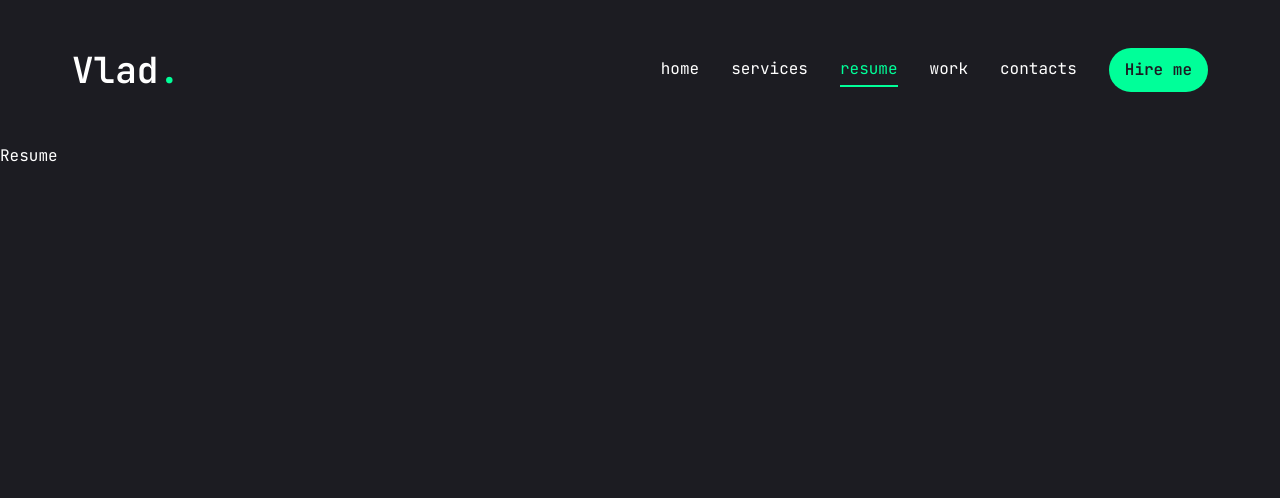
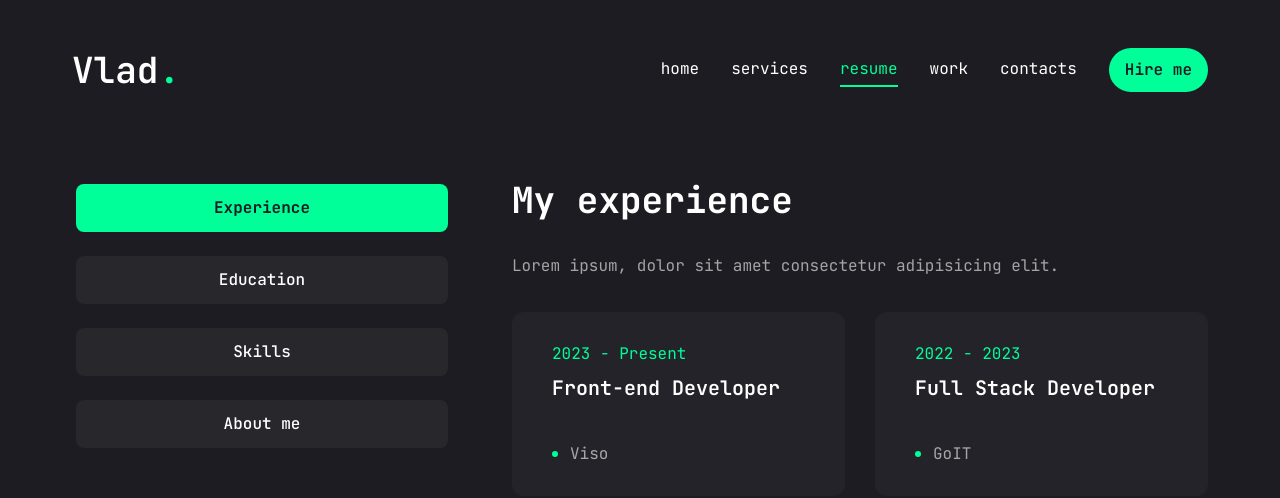
Before and after one commit to Parkhomovych/My_Portfolio, a Next.js app: page /resume in a window 1280 px wide. Shown: the top 498 px of the page. Built offline with nearby package versions, Linux system fonts and the light colour scheme.

Commit message:
add resume page

```diff
--- a/src/app/contacts/page.tsx
+++ b/src/app/contacts/page.tsx
@@ -1,3 +1,3 @@
-export default function Page() {
+export default function ContactsPage() {
   return <section className="">Contacts</section>;
 }
--- a/src/app/page.tsx
+++ b/src/app/page.tsx
@@ -3,7 +3,7 @@
 import { Stats } from "@/components/Stats";
 import { Button } from "@/components/ui/button";
 import { FiDownload } from "react-icons/fi";
-export default function Home() {
+export default function HomePage() {
   return (
     <section className="h-full">
       <div className="container mx-auto h-full">
--- a/src/app/resume/page.tsx
+++ b/src/app/resume/page.tsx
@@ -1,3 +1,296 @@
-export default function Page() {
-  return <section className="">Resume</section>;
+"use client";
+import {
+  SiTailwindcss,
+  SiTypescript,
+  SiNextdotjs,
+  SiRemix,
+  SiNestjs,
+} from "react-icons/si";
+import {
+  FaHtml5,
+  FaCss3,
+  FaJs,
+  FaReact,
+  FaNode,
+  FaDocker,
+} from "react-icons/fa";
+
+import { Tabs, TabsContent, TabsList, TabsTrigger } from "@/components/ui/tabs";
+import {
+  Tooltip,
+  TooltipContent,
+  TooltipProvider,
+  TooltipTrigger,
+} from "@/components/ui/tooltip";
+import { ScrollArea } from "@/components/ui/scroll-area";
+import { motion } from "framer-motion";
+const about = {
+  title: "About me",
+  description: "Lorem ipsum dolor sit amet consectetur adipisicing elit.",
+  info: [
+    {
+      fieldName: "Name",
+      fieldValue: "Vlad Parkhomovych",
+    },
+    {
+      fieldName: "Phone",
+      fieldValue: "(+380) 068 953 **** ",
+    },
+    {
+      fieldName: "Experience",
+      fieldValue: "1+ Year",
+    },
+    {
+      fieldName: "Telegram",
+      fieldValue: "@adamantinevlad",
+    },
+    {
+      fieldName: "Nationality",
+      fieldValue: "Ukrainian",
+    },
+    {
+      fieldName: "Email",
+      fieldValue: "adamantinevlad@gmail.com",
+    },
+    {
+      fieldName: "Freelance",
+      fieldValue: "Available",
+    },
+    {
+      fieldName: "Languages",
+      fieldValue: "English, Ukrainian",
+    },
+  ],
+};
+const experience = {
+  icon: "",
+  title: "My experience",
+  description: "Lorem ipsum, dolor sit amet consectetur adipisicing elit.",
+  items: [
+    {
+      company: "Viso",
+      position: "Front-end Developer",
+      duration: "2023 - Present",
+    },
+    {
+      company: "GoIT",
+      position: "Full Stack Developer",
+      duration: "2022 - 2023",
+    },
+  ],
+};
+const education = {
+  icon: "",
+  title: "My education",
+  description: "Lorem ipsum, dolor sit amet consectetur adipisicing elit.",
+  items: [
+    {
+      institution: "GoIT",
+      degree: "Full Stack Web Development",
+      duration: "2022 - 2023",
+    },
+    {
+      institution: "codecademy",
+      degree: "Full Stack Web Development Bootcamp",
+      duration: "2022 - 2023",
+    },
+    {
+      institution: "Online Course",
+      degree: "Full Stack Mobile Development",
+      duration: "2022 - 2023",
+    },
+  ],
+};
+const skills = {
+  icon: "",
+  title: "My skills",
+  description: "Lorem ipsum, dolor sit amet consectetur adipisicing elit.",
+  skillsList: [
+    {
+      icon: <FaHtml5 />,
+      name: "html 5",
+    },
+    {
+      icon: <FaCss3 />,
+      name: "css 3",
+    },
+    {
+      icon: <SiTailwindcss />,
+      name: "tailwindcss",
+    },
+    {
+      icon: <FaJs />,
+      name: "javaScript",
+    },
+    {
+      icon: <SiTypescript />,
+      name: "typeScript",
+    },
+    {
+      icon: <FaReact />,
+      name: "react.js",
+    },
+    {
+      icon: <SiNextdotjs />,
+      name: "next.js",
+    },
+    {
+      icon: <SiRemix />,
+      name: "remix.js",
+    },
+    {
+      icon: <FaNode />,
+      name: "node.js",
+    },
+    {
+      icon: <SiNestjs />,
+      name: "nest.js",
+    },
+    {
+      icon: <FaDocker />,
+      name: "docker",
+    },
+  ],
+};
+
+export default function ResumePage() {
+  return (
+    <motion.section
+      initial={{ opacity: 0 }}
+      animate={{
+        opacity: 1,
+        transition: { delay: 2.4, duration: 0.4, ease: "easeIn" },
+      }}
+      className=" min-h-[80vh] flex items-center justify-center py-12 xl:py-0"
+    >
+      <div className="container mx-auto">
+        <Tabs
+          defaultValue="experience"
+          className="flex flex-col xl:flex-row gap-[60px]"
+        >
+          <TabsList className="flex flex-col w-full max-w-[380px] mx-auto xl:mx-0 gap-6">
+            <TabsTrigger value="experience">Experience</TabsTrigger>
+            <TabsTrigger value="education">Education</TabsTrigger>
+            <TabsTrigger value="skills">Skills</TabsTrigger>
+            <TabsTrigger value="about">About me</TabsTrigger>
+          </TabsList>
+          {/* content */}
+          <div className=" min-h-[70vh] w-full ">
+            {/* experience */}
+            <TabsContent value="experience" className=" w-full">
+              <div className="flex flex-col gap-[30px] text-center xl:text-left ">
+                <h3 className="text-4xl font-bold">{experience.title}</h3>
+                <p className=" max-w-[600px] text-white/60 mx-auto xl:mx-0">
+                  {experience.description}
+                </p>
+                <ScrollArea className="h-[400px]">
+                  <ul className="grid grid-cols-1 lg:grid-cols-2 gap-[30px]">
+                    {experience.items.map((i, index) => (
+                      <li
+                        key={index}
+                        className="bg-[#232329] h-[184px] py-6 px-10 rounded-xl flex flex-col justify-center items-center lg:items-start gap-1"
+                      >
+                        <span className="text-accent">{i.duration}</span>
+                        <h3 className="text-xl max-w-[260px] min-h-[60px] text-center lg:text-left">
+                          {i.position}
+                        </h3>
+                        <div className="flex items-center gap-3">
+                          {/* dot */}
+                          <span className="w-[6px] h-[6px] rounded-full bg-accent"></span>
+                          <p className="text-white/60 ">{i.company}</p>
+                        </div>
+                      </li>
+                    ))}
+                  </ul>
+                </ScrollArea>
+              </div>
+            </TabsContent>
+
+            {/* education */}
+            <TabsContent value="education" className=" w-full">
+              <div className="flex flex-col gap-[30px] text-center xl:text-left ">
+                <h3 className="text-4xl font-bold">{education.title}</h3>
+                <p className=" max-w-[600px] text-white/60 mx-auto xl:mx-0">
+                  {education.description}
+                </p>
+                <ScrollArea className="h-[400px]">
+                  <ul className="grid grid-cols-1 lg:grid-cols-2 gap-[30px]">
+                    {education.items.map((i, index) => (
+                      <li
+                        key={index}
+                        className="bg-[#232329] h-[184px] py-6 px-10 rounded-xl flex flex-col justify-center items-center lg:items-start gap-1"
+                      >
+                        <span className="text-accent">{i.duration}</span>
+                        <h3 className="text-xl max-w-[260px] min-h-[60px] text-center lg:text-left">
+                          {i.degree}
+                        </h3>
+                        <div className="flex items-center gap-3">
+                          {/* dot */}
+                          <span className="w-[6px] h-[6px] rounded-full bg-accent"></span>
+                          <p className="text-white/60 ">{i.institution}</p>
+                        </div>
+                      </li>
+                    ))}
+                  </ul>
+                </ScrollArea>
+              </div>
+            </TabsContent>
+            {/* skills */}
+            <TabsContent value="skills" className=" w-full">
+              <div className="flex flex-col gap-[30px]">
+                <div className="flex flex-col gap-[30px] text-center xl:text-left ">
+                  <h3 className="text-4xl font-bold">{skills.title}</h3>
+                  <p className=" max-w-[600px] text-white/60 mx-auto xl:mx-0">
+                    {skills.description}
+                  </p>
+                </div>
+                <ul className="grid grid-cols-2 sm:grid-cols-3 md:grid-cols-4 xl:gap-[30px]">
+                  {skills.skillsList.map((i, index) => (
+                    <li key={index}>
+                      <TooltipProvider delayDuration={100}>
+                        <Tooltip>
+                          <TooltipTrigger className="w-full h-[150px] bg-[#232329] rounded-xl flex items-center justify-center group">
+                            <div className="text-6xl group-hover:text-accent transition-all duration-300">
+                              {i.icon}
+                            </div>
+                          </TooltipTrigger>
+                          <TooltipContent>
+                            <p className=" capitalize">{i.name}</p>
+                          </TooltipContent>
+                        </Tooltip>
+                      </TooltipProvider>
+                    </li>
+                  ))}
+                </ul>
+              </div>
+            </TabsContent>
+
+            {/* about */}
+            <TabsContent
+              value="about"
+              className=" w-full text-center xl:text-left"
+            >
+              <div className="flex flex-col gap-[30px]">
+                <h3 className="text-4xl text-bold">{about.title}</h3>
+                <p className="max-w-[600px] text-white/60 mx-auto xl:mx-0">
+                  {about.description}
+                </p>
+                <ul className="grid grid-cols-1 xl:grid-cols-2 gap-y-6 max-w-[620px] mx-auto xl:mx-0">
+                  {about.info.map((i, index) => (
+                    <li
+                      className="flex items-center justify-center xl:justify-start gap-4"
+                      key={index}
+                    >
+                      <span className="text-white/60">{i.fieldName}</span>
+                      <span className="text-[19px]">{i.fieldValue}</span>
+                    </li>
+                  ))}
+                </ul>
+              </div>
+            </TabsContent>
+          </div>
+        </Tabs>
+      </div>
+    </motion.section>
+  );
 }
--- a/src/app/services/page.tsx
+++ b/src/app/services/page.tsx
@@ -30,7 +30,7 @@
   },
 ];
 
-export default function Page() {
+export default function ServicesPage() {
   return (
     <section className="min-h-[80vh] flex flex-col justify-center py-12 xl:py-0">
       <div className="container mx-auto">
--- a/src/components/StairTransition.tsx
+++ b/src/components/StairTransition.tsx
@@ -10,11 +10,11 @@
     <>
       <AnimatePresence mode="wait">
         <div key={pathname}>
-          <div className=" h-screen w-screen fixed top-0 left-0 right-0 pointer-events-none z-40 flex">
+          <div className=" h-screen w-screen fixed top-0 left-0 right-0 pointer-events-none z-40 flex items-center justify-center">
             <Stairs />
           </div>
           <motion.div
-            className="h-screen w-screen fixed bg-primary top-0 pointer-events-none"
+            className="h-screen w-screen  fixed bg-primary top-0 pointer-events-none"
             initial={{ opacity: 1 }}
             animate={{
               opacity: 0,
--- a/src/components/Stairs.tsx
+++ b/src/components/Stairs.tsx
@@ -1,6 +1,8 @@
 "use client";
 import { FC } from "react";
 import { motion } from "framer-motion";
+import { Logo } from "./Logo";
+
 const stairAnimation = {
   initial: {
     top: "0%",
@@ -34,8 +36,8 @@
               ease: "easeInOut",
               delay: reverseIndex(index) * 0.1,
             }}
-            className="h-full w-full bg-white relative"
-          />
+            className="h-full w-full  bg-accent/60 relative r"
+          ></motion.div>
         );
       })}
     </>
--- a/src/components/ui/tabs.tsx
+++ b/src/components/ui/tabs.tsx
@@ -1,11 +1,11 @@
-"use client"
+"use client";
 
-import * as React from "react"
-import * as TabsPrimitive from "@radix-ui/react-tabs"
+import * as React from "react";
+import * as TabsPrimitive from "@radix-ui/react-tabs";
 
-import { cn } from "@/lib/utils"
+import { cn } from "@/lib/utils";
 
-const Tabs = TabsPrimitive.Root
+const Tabs = TabsPrimitive.Root;
 
 const TabsList = React.forwardRef<
   React.ElementRef<typeof TabsPrimitive.List>,
@@ -13,14 +13,11 @@
 >(({ className, ...props }, ref) => (
   <TabsPrimitive.List
     ref={ref}
-    className={cn(
-      "inline-flex h-10 items-center justify-center rounded-md bg-slate-100 p-1 text-slate-500 dark:bg-slate-800 dark:text-slate-400",
-      className
-    )}
+    className={cn(" inline-flex h-auto rounded-md p-1 text-primary", className)}
     {...props}
   />
-))
-TabsList.displayName = TabsPrimitive.List.displayName
+));
+TabsList.displayName = TabsPrimitive.List.displayName;
 
 const TabsTrigger = React.forwardRef<
   React.ElementRef<typeof TabsPrimitive.Trigger>,
@@ -29,13 +26,13 @@
   <TabsPrimitive.Trigger
     ref={ref}
     className={cn(
-      "inline-flex items-center justify-center whitespace-nowrap rounded-sm px-3 py-1.5 text-sm font-medium ring-offset-white transition-all focus-visible:outline-none focus-visible:ring-2 focus-visible:ring-slate-950 focus-visible:ring-offset-2 disabled:pointer-events-none disabled:opacity-50 data-[state=active]:bg-white data-[state=active]:text-slate-950 data-[state=active]:shadow-sm dark:ring-offset-slate-950 dark:focus-visible:ring-slate-300 dark:data-[state=active]:bg-slate-950 dark:data-[state=active]:text-slate-50",
+      "inline-flex items-center justify-center w-full bg-[#27272c] whitespace-nowrap text-white rounded-lg p-3 text-base font-medium ring-offset-white transition-all disabled:pointer-events-none disabled:opacity-50 data-[state=active]:bg-accent data-[state=active]:text-primary data-[state=active]:font-bold data-[state=active]:shadow-sm",
       className
     )}
     {...props}
   />
-))
-TabsTrigger.displayName = TabsPrimitive.Trigger.displayName
+));
+TabsTrigger.displayName = TabsPrimitive.Trigger.displayName;
 
 const TabsContent = React.forwardRef<
   React.ElementRef<typeof TabsPrimitive.Content>,
@@ -44,12 +41,12 @@
   <TabsPrimitive.Content
     ref={ref}
     className={cn(
-      "mt-2 ring-offset-white focus-visible:outline-none focus-visible:ring-2 focus-visible:ring-slate-950 focus-visible:ring-offset-2 dark:ring-offset-slate-950 dark:focus-visible:ring-slate-300",
+      " min-h-[480px] ring-offset-white focus-visible:outline-none focus-visible:ring-2 focus-visible:ring-slate-950 focus-visible:ring-offset-2 dark:ring-offset-slate-950 dark:focus-visible:ring-slate-300",
       className
     )}
     {...props}
   />
-))
-TabsContent.displayName = TabsPrimitive.Content.displayName
+));
+TabsContent.displayName = TabsPrimitive.Content.displayName;
 
-export { Tabs, TabsList, TabsTrigger, TabsContent }
+export { Tabs, TabsList, TabsTrigger, TabsContent };
```
Also changed, not shown: src/components/ui/scroll-area.tsx (+10 -10 lines).
